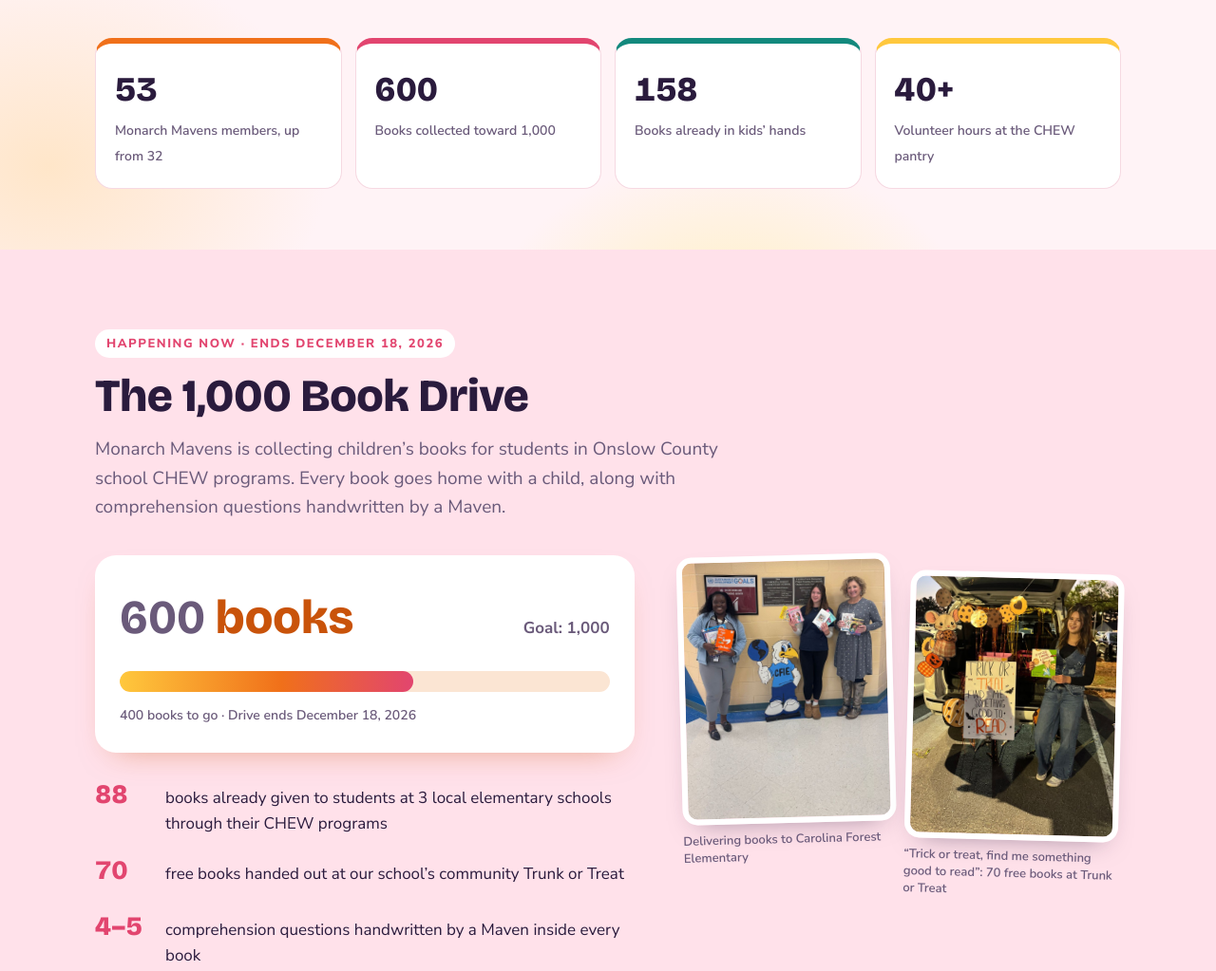
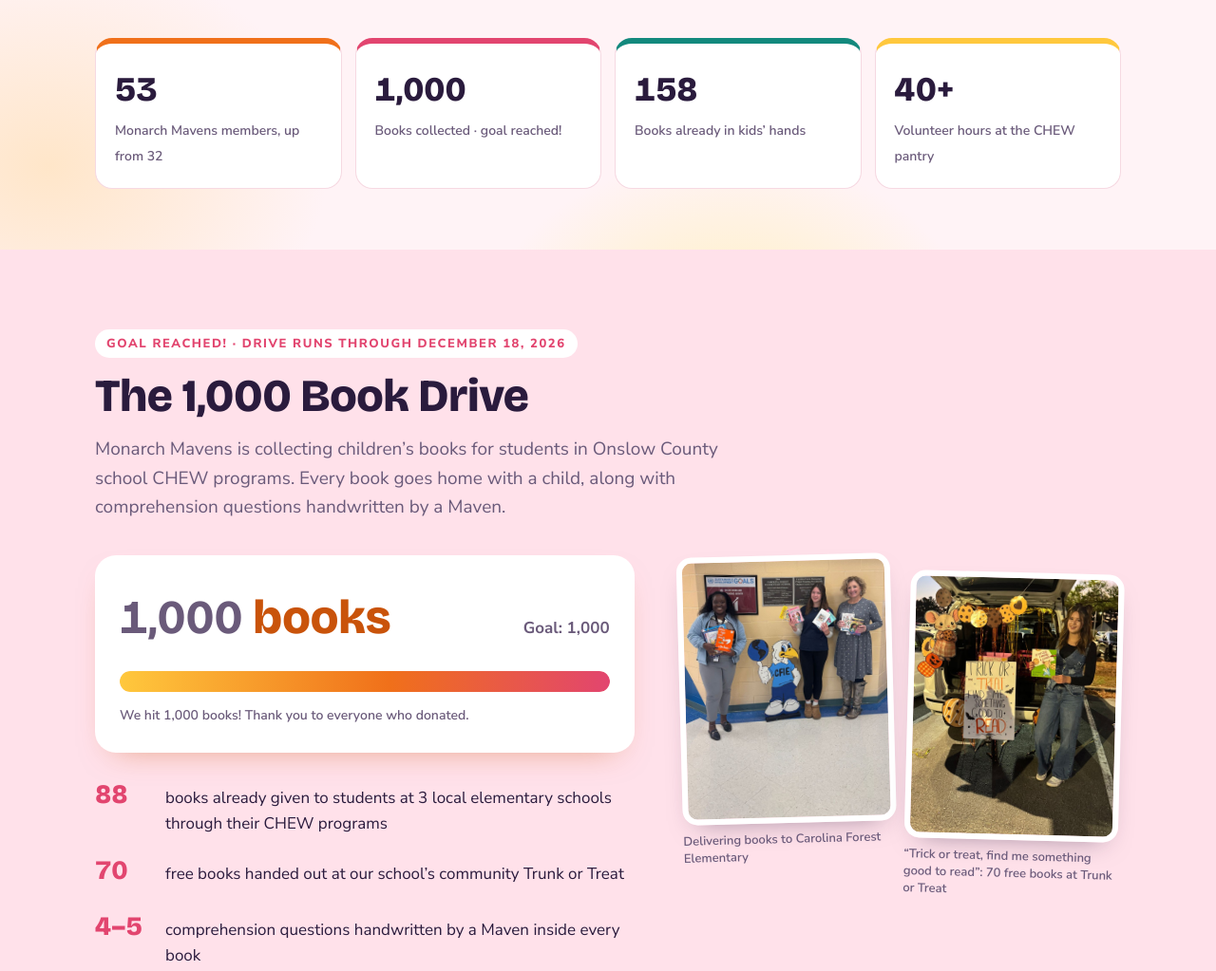
Before and after one commit to justicebadgerow/monarchmavens, a plain HTML site: page index.html in a window 1280 px wide. Shown: the part 900-1923 px from the top of the page at 95% size. Drawn offline with nearby package versions, Linux system fonts and the light colour scheme.

Commit message:
Book drive: 1,000-book goal reached

```diff
--- a/index.html
+++ b/index.html
@@ -48,7 +48,7 @@
   <div class="wrap">
     <div class="stats">
       <div class="stat"><b>53</b><span>Monarch Mavens members, up from 32</span></div>
-      <div class="stat"><b id="stat-books">600</b><span>Books collected toward 1,000</span></div>
+      <div class="stat"><b id="stat-books">1,000</b><span>Books collected · goal reached!</span></div>
       <div class="stat"><b>158</b><span>Books already in kids’ hands</span></div>
       <div class="stat"><b>40+</b><span>Volunteer hours at the CHEW pantry</span></div>
     </div>
@@ -58,16 +58,16 @@
 <!-- BOOK DRIVE -->
 <section class="drive" id="book-drive">
   <div class="wrap">
-    <div class="kicker" id="drive-kicker">Happening now · Ends December 18, 2026</div>
+    <div class="kicker" id="drive-kicker">Goal reached! · Drive runs through December 18, 2026</div>
     <h2>The 1,000 Book Drive</h2>
     <p class="lede">Monarch Mavens is collecting children’s books for students in Onslow County school CHEW programs. Every book goes home with a child, along with comprehension questions handwritten by a Maven.</p>
 
     <div class="drive-grid">
       <div>
         <div class="meter" role="group" aria-label="Book drive progress">
-          <div class="meter-top"><b><span id="books-now">600</span> books</b><span>Goal: 1,000</span></div>
-          <div class="bar" role="progressbar" aria-valuemin="0" aria-valuemax="1000" aria-valuenow="600" id="books-bar"><i id="books-fill" style="width:60%"></i></div>
-          <small><span id="books-left">400</span> books to go · Drive ends December 18, 2026</small>
+          <div class="meter-top"><b><span id="books-now">1,000</span> books</b><span>Goal: 1,000</span></div>
+          <div class="bar" role="progressbar" aria-valuemin="0" aria-valuemax="1000" aria-valuenow="1000" id="books-bar"><i id="books-fill" style="width:100%"></i></div>
+          <small><span id="books-left">0</span> books to go · We hit 1,000! Thank you to everyone who donated.</small>
         </div>
 
         <ul class="facts">
@@ -181,7 +181,7 @@
     <div class="timeline">
       <article class="proj">
         <img src="img/books-cfe.jpg" alt="Books delivered to Carolina Forest Elementary">
-        <div class="body"><div class="tag">Literacy · 2026</div><h3>1,000 Book Drive</h3><p>600 books collected and 88 delivered to 3 elementary schools’ CHEW programs, each with handwritten comprehension questions.</p></div>
+        <div class="body"><div class="tag">Literacy · 2026</div><h3>1,000 Book Drive</h3><p>1,000 books collected and 88 delivered to 3 elementary schools’ CHEW programs, each with handwritten comprehension questions.</p></div>
       </article>
       <article class="proj">
         <img src="img/trunk.jpg" alt="Book-themed Trunk or Treat car with crates of books">
@@ -251,7 +251,7 @@
       <div class="help feature">
         <div class="num">Most needed · by Dec 18</div>
         <h3>Donate books</h3>
-        <p>Help us reach 1,000 books for students in CHEW programs. Children’s and early-reader books are perfect.</p>
+        <p>We reached our goal of 1,000 books! Donations are still welcome through December 18 so even more students in CHEW programs get a book. Children’s and early-reader books are perfect.</p>
         <ul><li>Donate new or gently used books</li><li>Sponsor a box of books</li><li>Host a collection bin at your business</li></ul>
         <p><b>Free pickup:</b> email Jessie at <a href="mailto:jessieolan88@gmail.com">jessieolan88@gmail.com</a> and she’ll come pick up your books.</p>
       </div>
@@ -313,7 +313,7 @@
 <script>
 // ===== EASY EDITS =====
 // Update BOOKS as books come in. The bar, stats and "books to go" all follow.
-const BOOKS = 600, GOAL = 1000;
+const BOOKS = 1000, GOAL = 1000;
 // Paste the Google Form link between the quotes. Until then, the buttons open an email.
 const FORM_URL = "";
 // After these dates the page switches to "thank you" wording by itself.
@@ -337,6 +337,10 @@ const DRIVE_END = new Date('2026-12-18T23:59:59');
     $('pb-when').style.display = 'none';
     $('pb-waiver').style.display = 'none';
   }
+  if (BOOKS >= GOAL && now <= DRIVE_END) {
+    $('drive-kicker').textContent = 'Goal reached! · Drive runs through December 18, 2026';
+    $('books-left').parentElement.textContent = 'We hit ' + fmt(GOAL) + ' books! Thank you to everyone who donated.';
+  }
   if (now > DRIVE_END) {
     $('drive-kicker').textContent = 'Drive complete · Thank you!';
     $('books-left').parentElement.textContent = 'The drive ended December 18, 2026. Thank you to everyone who donated!';
```
